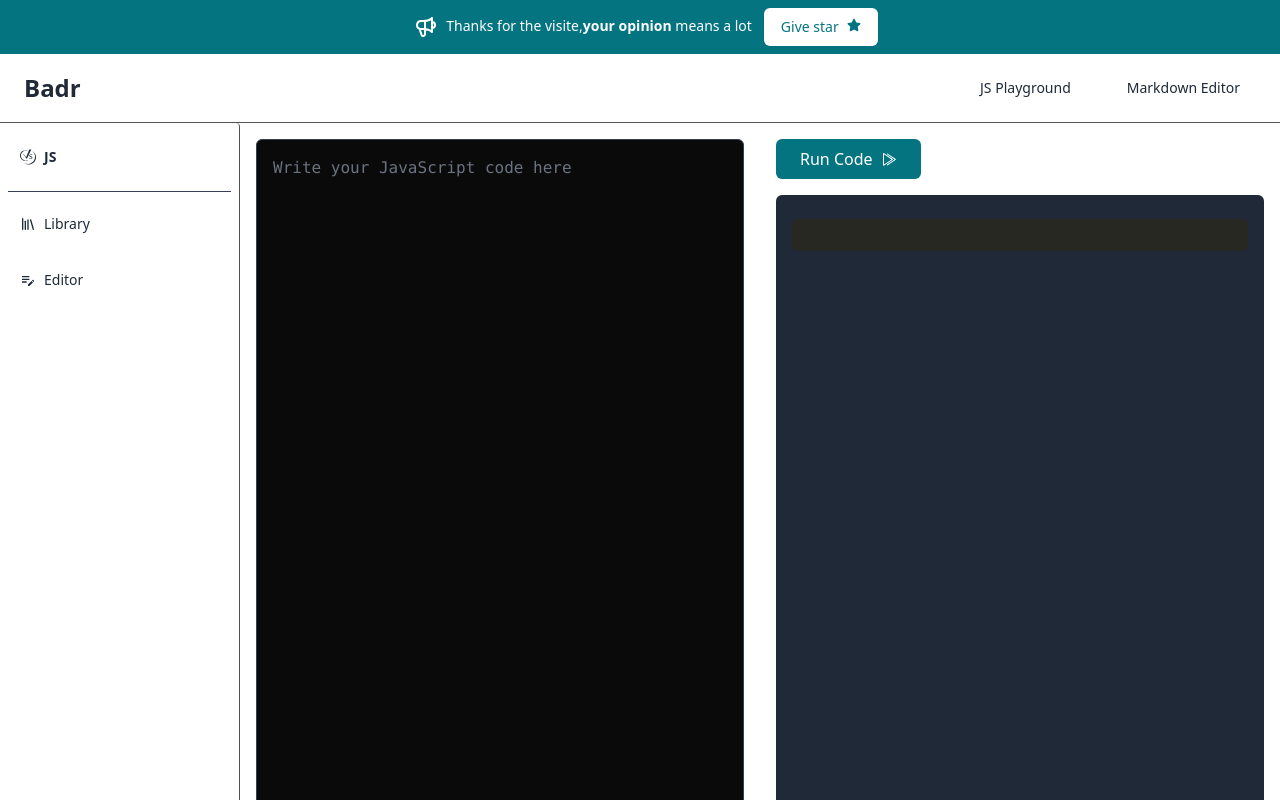
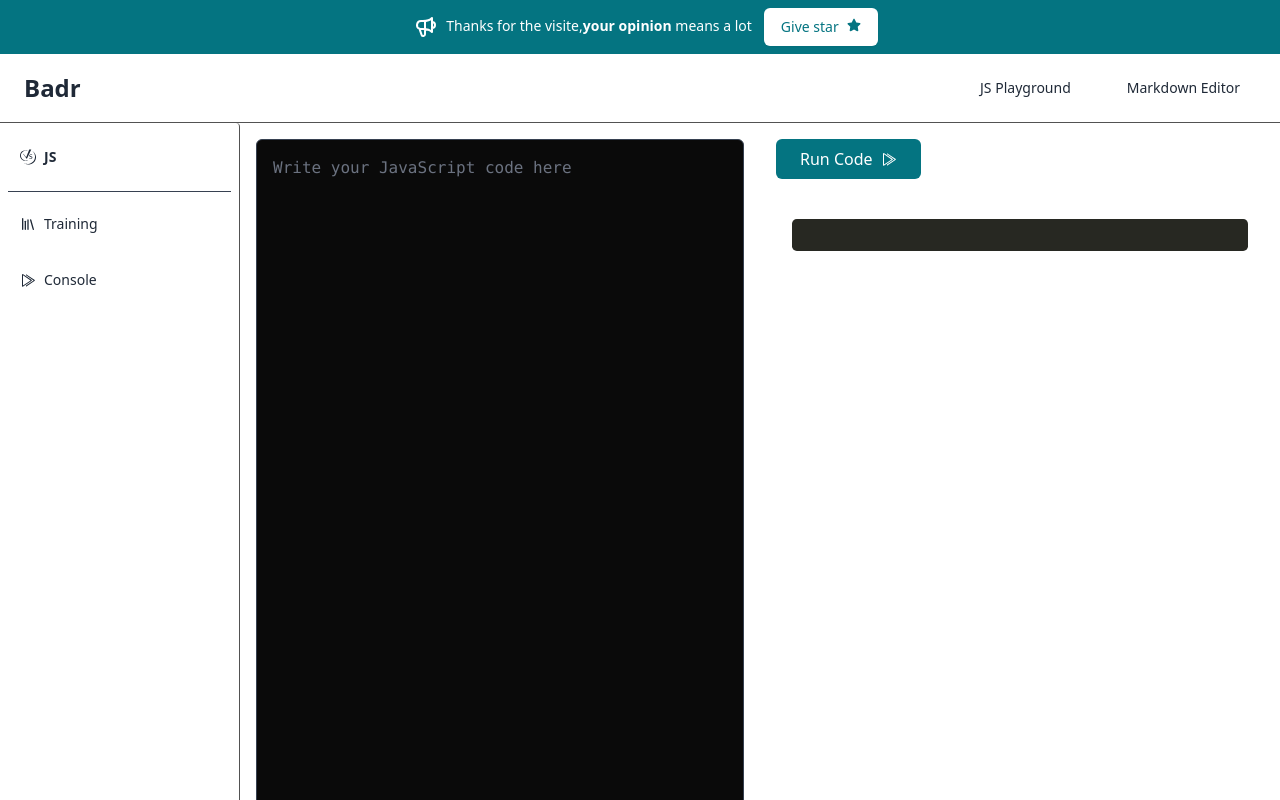
Before and after one commit to fabrichgit/codeZen, a React (Vite) app: page /js-playground in a window 1280 px wide. Built offline with nearby package versions, Linux system fonts and the light colour scheme.

Commit message:
feat: sidebar for js playground

```diff
--- a/src/components/LoggerComponent.tsx
+++ b/src/components/LoggerComponent.tsx
@@ -32,7 +32,7 @@ const LoggerComponent = ({code}: {code: string}) => {
       >
         Run Code <VscRunAll/>
       </button>
-      <div className="h-full bg-gray-800 p-4 rounded-md overflow-auto">
+      <div className="h-full p-4 rounded-md overflow-auto">
         <SyntaxHighlighter language="bash" style={okaidia}>
             {logs?.join("\n")}
         </SyntaxHighlighter>
--- a/src/components/SidebarMD.tsx
+++ b/src/components/SidebarMD.tsx
@@ -3,6 +3,7 @@ import { IoLogoMarkdown } from "react-icons/io5";
 import { MdOutlineEditNote } from "react-icons/md";
 import { LuLibrary } from "react-icons/lu";
 import { SiCodeceptjs } from "react-icons/si"
+import { VscRunAll } from "react-icons/vsc";
 
 function SidebarMD() {
 
@@ -10,32 +11,46 @@ function SidebarMD() {
 
   return (
     <div className="flex flex-col items-center min-w-60 h-full overflow-hidden border-r border-neutral-600 rounded">
-        <a className="flex items-center w-full px-5 py-3 mt-3" href="#">
          {
             pathname.includes("/markdown-editor") ?
             <>
+            <a className="flex items-center w-full px-5 py-3 mt-3" href="#">
                 <IoLogoMarkdown/>
                 <span className="ml-2 text-sm font-bold">Markdown</span>
-            </>
-            :
-            <>
-                <SiCodeceptjs/>
-                <span className="ml-2 text-sm font-bold">JS</span>
-            </>
-        }
             </a>
             <div className="w-full px-2">
                 <div className="flex flex-col items-center w-full mt-3 border-t border-gray-700">
-                <Link to="library" className="flex items-center w-full h-12 px-3 mt-2 rounded hover:bg-gray-700 hover:text-gray-300" href="#">
+                    <Link to="/markdown-editor/library" className="flex items-center w-full h-12 px-3 mt-2 rounded hover:bg-gray-700 hover:text-gray-300" href="#">
                         <LuLibrary/>
                         <span className="ml-2 text-sm font-medium">Library</span>
                     </Link>
-                <Link to="editor" className="flex items-center w-full h-12 px-3 mt-2 rounded hover:bg-gray-700 hover:text-gray-300" href="#">
+                    <Link to="/markdown-editor/editor" className="flex items-center w-full h-12 px-3 mt-2 rounded hover:bg-gray-700 hover:text-gray-300" href="#">
                         <MdOutlineEditNote/>
                         <span className="ml-2 text-sm font-medium">Editor</span>
                     </Link>
                 </div>
             </div>
+            </>
+            :
+            <>
+            <a className="flex items-center w-full px-5 py-3 mt-3" href="#">
+                <SiCodeceptjs/>
+                <span className="ml-2 text-sm font-bold">JS</span>
+            </a>
+            <div className="w-full px-2">
+                <div className="flex flex-col items-center w-full mt-3 border-t border-gray-700">
+                    <Link to="/js-playground/training" className="flex items-center w-full h-12 px-3 mt-2 rounded hover:bg-gray-700 hover:text-gray-300" href="#">
+                        <LuLibrary/>
+                        <span className="ml-2 text-sm font-medium">Training</span>
+                    </Link>
+                    <Link to="/js-playground/console" className="flex items-center w-full h-12 px-3 mt-2 rounded hover:bg-gray-700 hover:text-gray-300" href="#">
+                        <VscRunAll/>
+                        <span className="ml-2 text-sm font-medium">Console</span>
+                    </Link>
+                </div>
+            </div>
+            </>
+        }
      </div>
   )
 }
```
Lines whose indentation alone changed are shown as unchanged.
